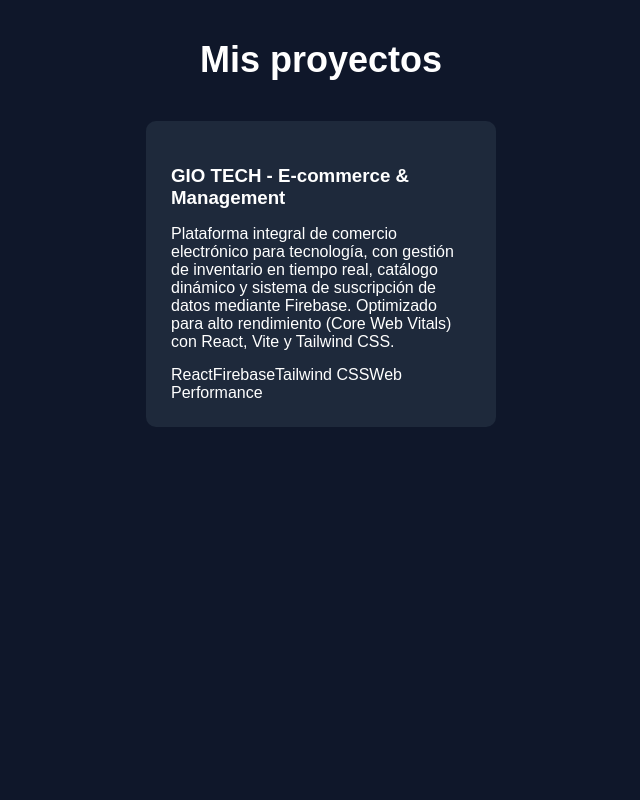
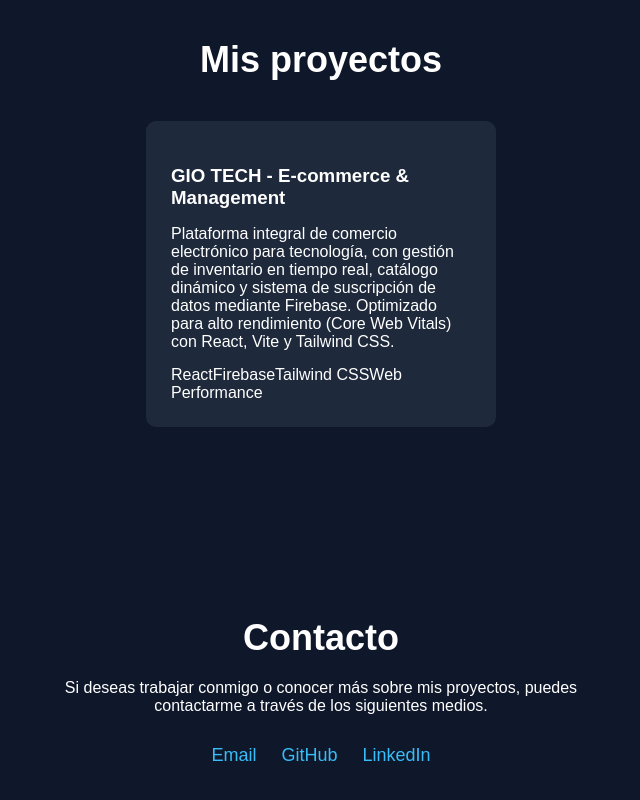
Before and after one commit to Est3banj/portafolio-esteban, a React (Vite) app in the folder portafolio/: page / in a window 1280 px wide. Shown: the part 1653-2453 px from the top of the page, without its empty margins (319-959 px from the left). Before the commit the page ends 2160 px from the top, so only its background shows below. Built offline with nearby package versions, Linux system fonts and the light colour scheme.

Commit message:
Agrega seccion Contact

```diff
--- a/portafolio/src/App.jsx
+++ b/portafolio/src/App.jsx
@@ -3,6 +3,7 @@
 import About from "./components/About";
 import Skills from "./components/Skills";
 import Projects from "./components/Projects";
+import Contact from "./components/Contact";
 
 function App() {
   return (
@@ -12,6 +13,7 @@
       <About />
       <Skills />
       <Projects />
+      <Contact />
     </>
   );
 }
--- /dev/null
+++ b/portafolio/src/components/Contact.css
@@ -0,0 +1,27 @@
+.contact {
+  padding: 80px 20px;
+  text-align: center;
+}
+
+.contact h2 {
+  font-size: 36px;
+  margin-bottom: 20px;
+}
+
+.contact p {
+  max-width: 600px;
+  margin: auto;
+  margin-bottom: 30px;
+}
+
+.contact-links {
+  display: flex;
+  justify-content: center;
+  gap: 25px;
+}
+
+.contact-links a {
+  text-decoration: none;
+  color: var(--primary-color);
+  font-size: 18px;
+}
--- a/portafolio/src/components/Contact.jsx
+++ b/portafolio/src/components/Contact.jsx
@@ -0,0 +1,35 @@
+import React from "react";
+import "./Contact.css";
+
+const Contact = () => {
+  return (
+    <section id="contact" className="contact">
+
+      <h2>Contacto</h2>
+
+      <p>
+        Si deseas trabajar conmigo o conocer más sobre mis proyectos,
+        puedes contactarme a través de los siguientes medios.
+      </p>
+
+      <div className="contact-links">
+
+        <a href="mailto:estebanjurado2005@gmail.com">
+          Email
+        </a>
+
+        <a href="https://github.com/Est3banj" target="_blank">
+          GitHub
+        </a>
+
+        <a href="https://www.linkedin.com/in/esteban-jurado-5453543ab/" target="_blank">
+          LinkedIn
+        </a>
+
+      </div>
+
+    </section>
+  );
+};
+
+export default Contact;
```
